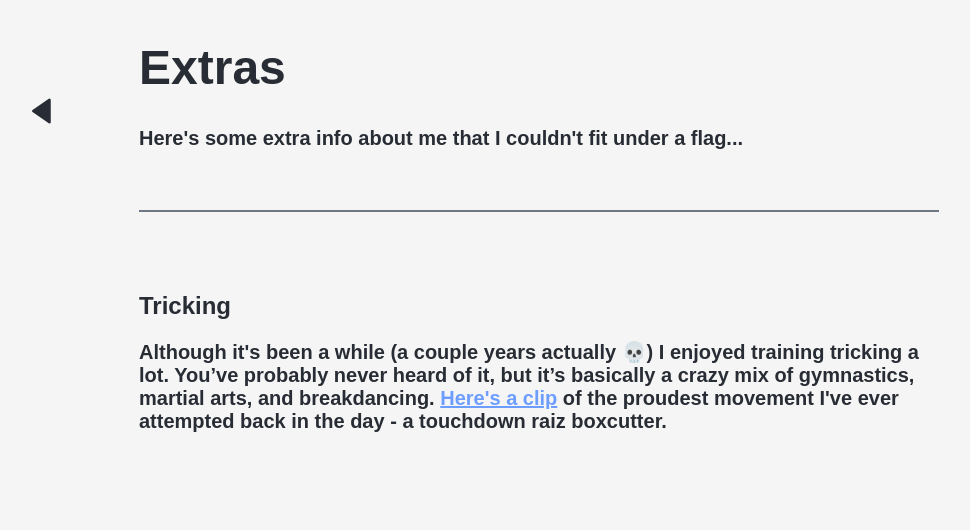
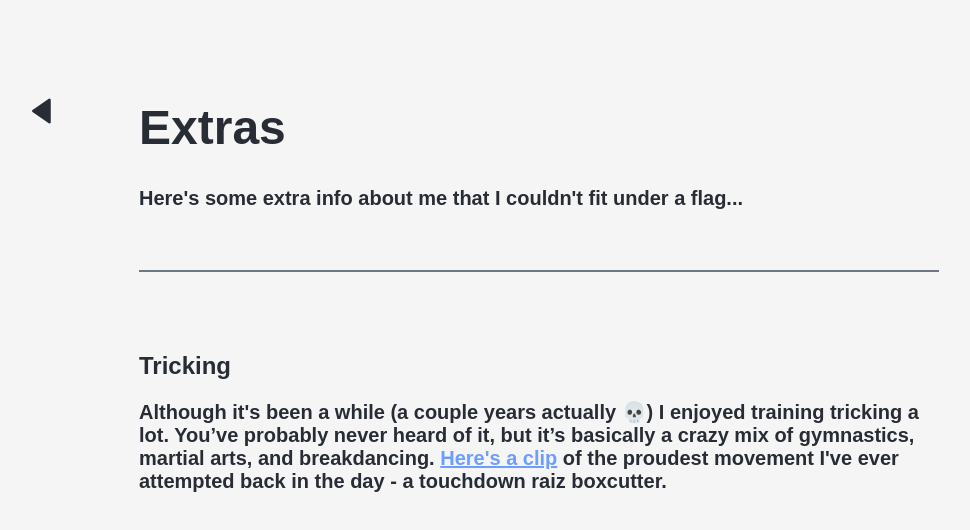
Before and after one commit to lucaunsw/profile, a React (Vite) app: page /extras in a window 1280 px wide. Shown: the top 530 px of the page, without its empty margins (101-1071 px from the left). Built offline with nearby package versions, Linux system fonts and the light colour scheme.

Commit message:
fix: margin for extras page

```diff
--- a/src/App.css
+++ b/src/App.css
@@ -3,7 +3,8 @@
   flex-direction: column;
 }
 
-span, p {
+span,
+p {
   font-size: 20px;
 }
 
@@ -177,7 +178,7 @@ a {
   display: flex;
   flex-direction: column;
   justify-content: center;
-  height: 50vh;
+  height: 65vh;
   max-width: 800px;
   margin: 0 auto;
   color: var(--text-color);
@@ -234,12 +235,14 @@ h2 {
   transform: scale(1.2);
 }
 
-.sun, .moon {
+.sun,
+.moon {
   padding: 7px 7px;
   fill: var(--theme-button-inner);
   transition: fill 0.3s ease;
 }
-.sun-to-moon, .moon-to-sun {
+.sun-to-moon,
+.moon-to-sun {
   transition: transform 1s ease-in-out;
 }
 .sun-to-moon {
```
Also changed, not shown: 1 other file (tests, documents, lock files or other folders).
